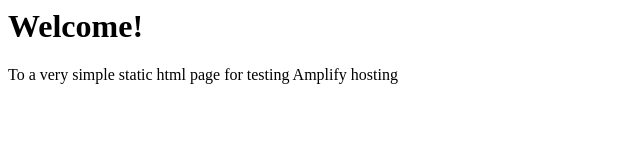
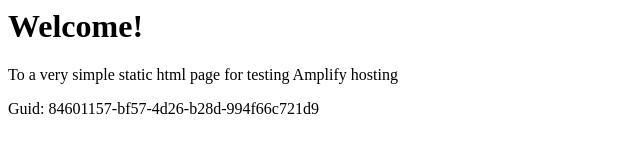
Before and after one commit to aws-aemilia-bom/Github-PR-Commit-Integration-Test-DoNotTouch-GithubWebhookPreviewCanaryTest-v1-prod-ap-south-1, a website: page src/index.html in a window 1280 px wide. Shown: the whole page, without its empty margins (0-640 px from the left). Drawn offline with Linux system fonts and the light colour scheme.

Commit message:
commit from integ tests

```diff
--- a/src/index.html
+++ b/src/index.html
@@ -1,3 +1,5 @@
+
+
 <html lang="en">
 
 <head>
@@ -10,6 +12,6 @@
 <body>
     <h1>Welcome!</h1>
     <p>To a very simple static html page for testing Amplify hosting</p>
-</body>
+    <p>Guid: 84601157-bf57-4d26-b28d-994f66c721d9</p></body>
 
 </html>
```
